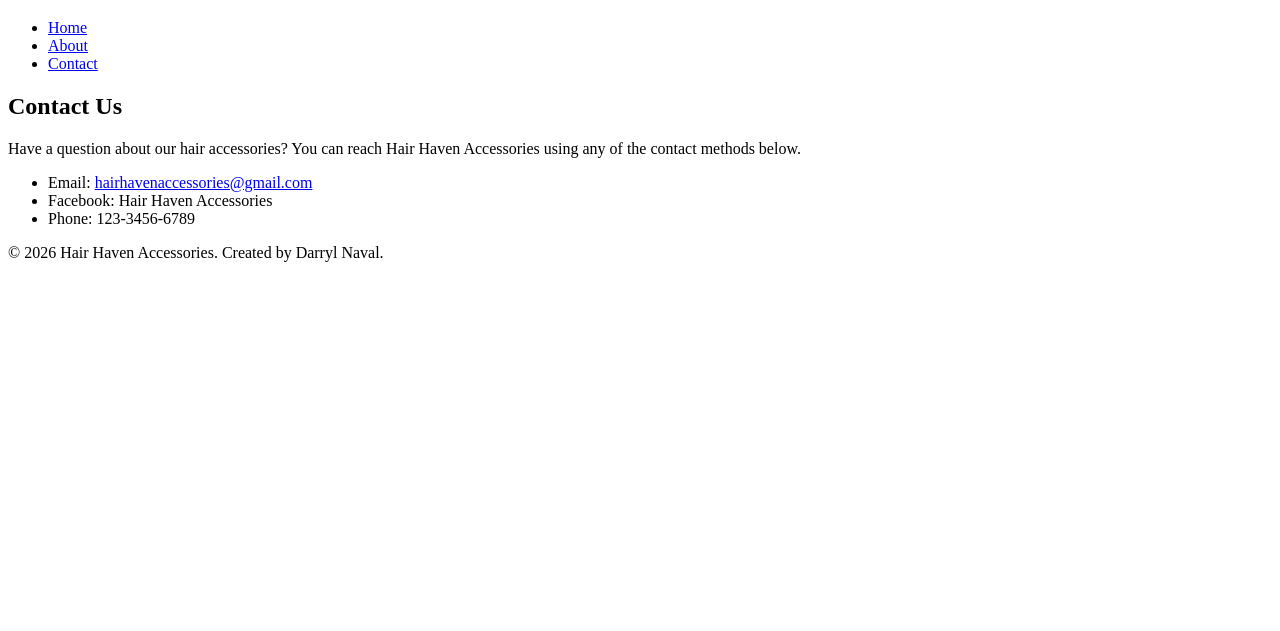
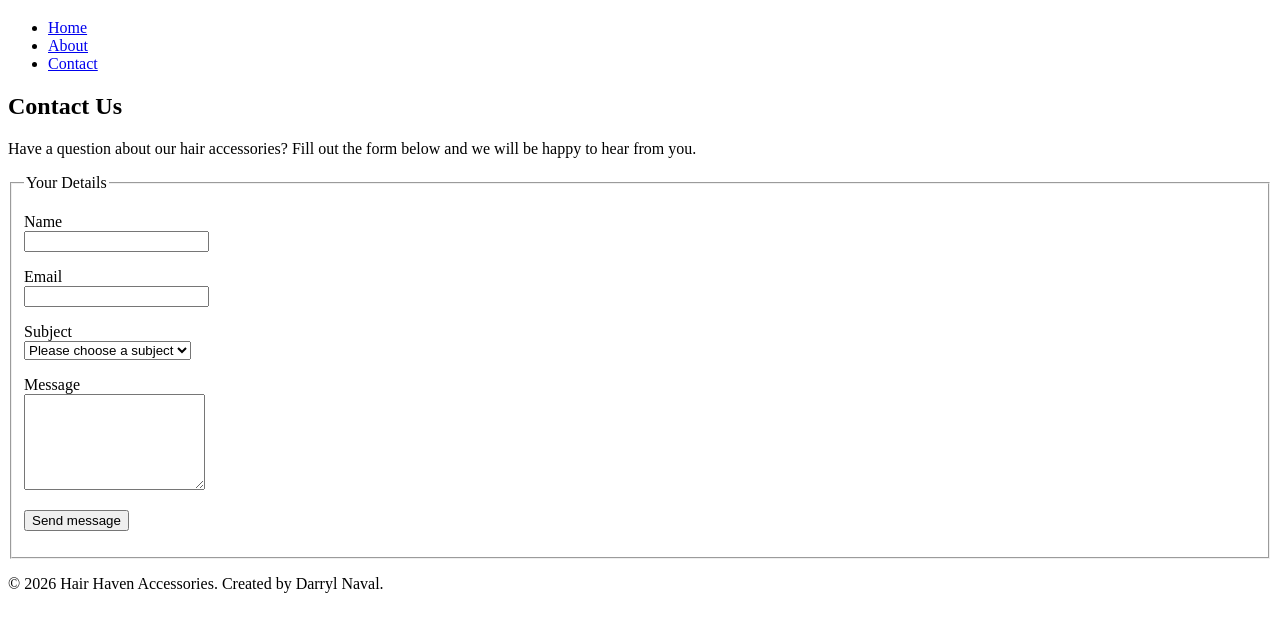
Before and after one commit to darrylnaval-16/hair-haven-accessories, a plain HTML site: page contact.html in a window 1280 px wide. Shown: the part 61-692 px from the top of the page. Drawn offline with Linux system fonts and the light colour scheme.

Commit message:
Add contact form

```diff
--- a/contact.html
+++ b/contact.html
@@ -31,30 +31,80 @@
             <h2>Contact Us</h2>
 
             <p>
-                Have a question about our hair accessories? You can reach
-                Hair Haven Accessories using any of the contact methods below.
+                Have a question about our hair accessories?
+                Fill out the form below and we will be happy to hear from you.
             </p>
 
-            <ul>
+            <form id="contactForm">
 
-                <li>
-                    Email:
-                    <a href="mailto:hairhavenaccessories@gmail.com">
-                        hairhavenaccessories@gmail.com
-                    </a>
-                </li>
+                <fieldset>
 
-                <li>
-                    Facebook:
-                    Hair Haven Accessories
-                </li>
+                    <legend>Your Details</legend>
 
-                <li>
-                    Phone:
-                    123-3456-6789
-                </li>
+                    <p>
+                        <label for="name">Name</label><br>
+                        <input
+                            type="text"
+                            id="name"
+                            name="name"
+                            required
+                        >
+                    </p>
 
-            </ul>
+                    <p>
+                        <label for="email">Email</label><br>
+                        <input
+                            type="email"
+                            id="email"
+                            name="email"
+                            required
+                        >
+                    </p>
+
+                    <p>
+                        <label for="subject">Subject</label><br>
+                        <select
+                            id="subject"
+                            name="subject"
+                            required
+                        >
+                            <option value="">Please choose a subject</option>
+                            <option value="product-question">
+                                Product Question
+                            </option>
+                            <option value="order-status">
+                                Order Status
+                            </option>
+                            <option value="product-availability">
+                                Product Availability
+                            </option>
+                            <option value="other">
+                                Something Else
+                            </option>
+                        </select>
+                    </p>
+
+                    <p>
+                        <label for="message">Message</label><br>
+                        <textarea
+                            id="message"
+                            name="message"
+                            rows="6"
+                            required
+                        ></textarea>
+                    </p>
+
+                    <p>
+                        <button type="submit">Send message</button>
+                    </p>
+
+                </fieldset>
+
+            </form>
+
+            <p id="successMessage" hidden>
+                Your message has been sent successfully!
+            </p>
 
         </section>
 
@@ -68,6 +118,21 @@
 
     </footer>
 
+    <script>
+        const contactForm = document.getElementById("contactForm");
+        const successMessage = document.getElementById("successMessage");
+
+        contactForm.addEventListener("submit", function(event) {
+
+            event.preventDefault();
+
+            successMessage.hidden = false;
+
+            contactForm.reset();
+
+        });
+    </script>
+
 </body>
 
 </html>
```
